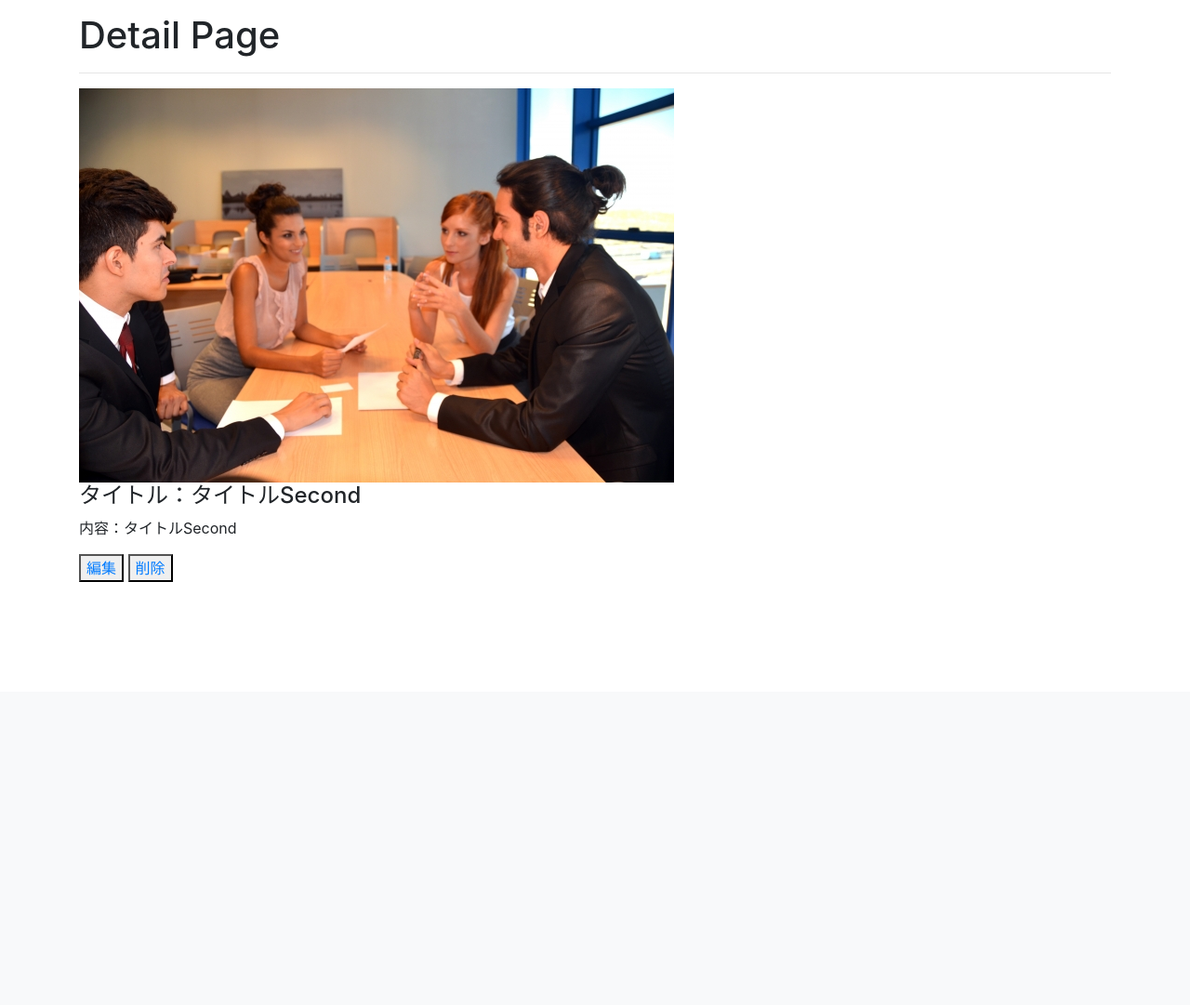
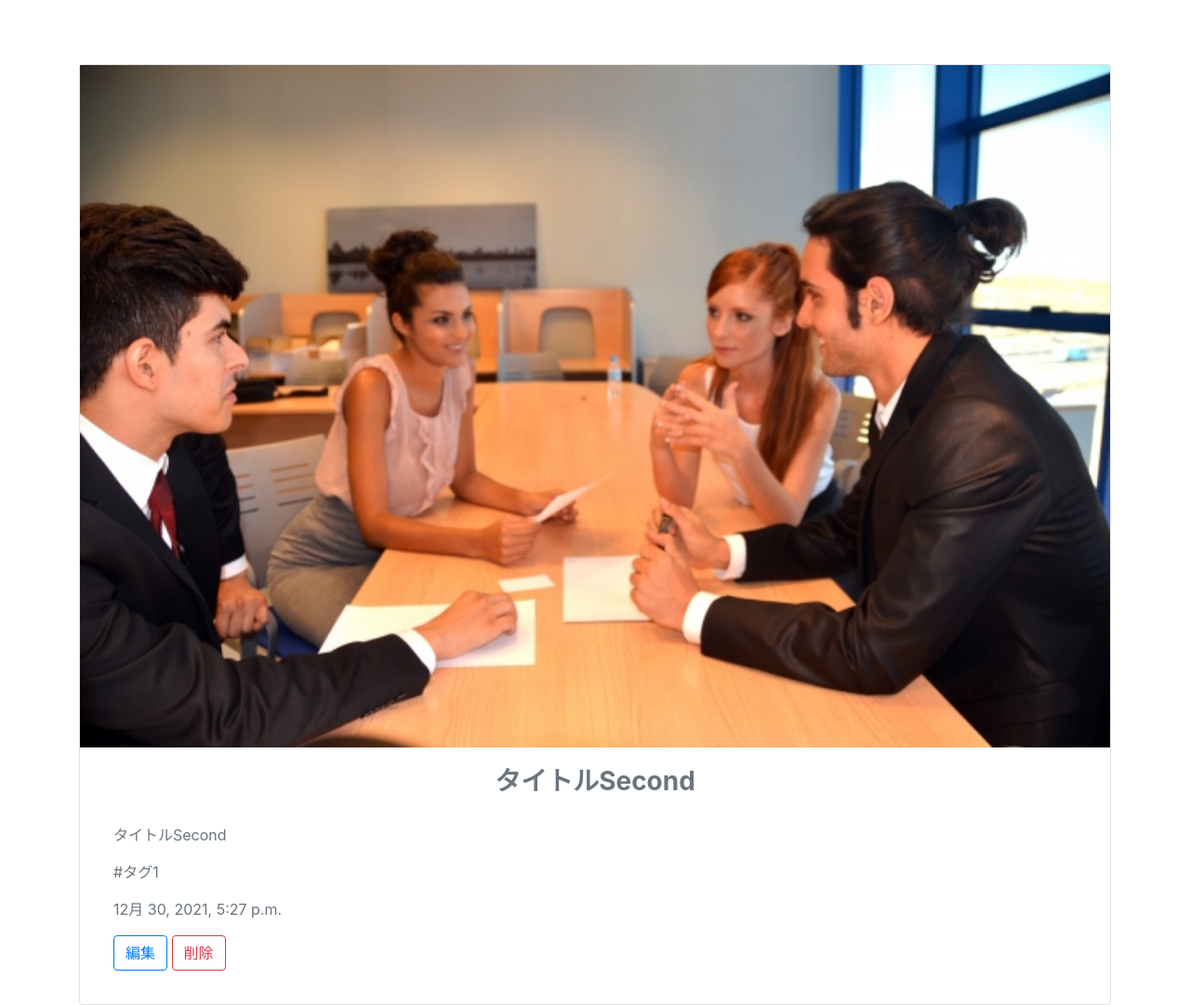
Before and after one commit to Naoshin-hirano/blog_app, a Django app: page /detail/2/ in a window 1280 px wide. Shown: the part 56-1137 px from the top of the page at 93% size. Before the commit the page ends 682 px from the top, so only its background shows below. Run offline with Django 3.2, Linux system fonts and the light colour scheme; data comes from the database, SQL or seed files in the repository; some libraries are stand-ins or nearby versions.

Commit message:
detail.htmlとindex.htmlのレイアウトをbootstrapで装飾

```diff
--- a/blog/templates/blog_app/detail.html
+++ b/blog/templates/blog_app/detail.html
@@ -1,14 +1,20 @@
 {% extends 'base.html' %}
 {% block content %}
 
-<h1>Detail Page</h1>
-<hr>
-{% if post.image %}
- <img src="{{ post.image.url }}">
-{% endif %}
-<h4>タイトル：{{ post.title }}</h4>
-<p>内容：{{ post.text }}</p>
-<button><a href="{% url 'blog_app:edit' post_id=post.id %}">編集</a></button>
-<button><a href="{% url 'blog_app:delete' post_id=post.id %}">削除</a></button>
-
+<div class="card text-secondary" style="margin-top: 55px;">
+ {% if post.image %}
+ <img style="width: 100%; max-height: 500;" class="img-fluid mx-auto" src="{{ post.image.url }}">
+ {% else %}
+ <div class="p-1 border border-secondary text-center pt-5" style="min-width: 500; min-height: 400;">No Image</div>
+ {% endif %}  <div class="card-body">
+   <h3 class="card-title font-weight-bold text-center">{{ post.title }}</h3>
+   <div class="p-3">
+   <p class="card-text">{{ post.text }}</p>
+   <p>#{{post.tag}}</p>
+   <p>{{post.created_at}}</p>
+   <a href="{% url 'blog_app:edit' post_id=post.id %}"><button type="button" class="btn btn-outline-primary">編集</button></a>
+   <a href="{% url 'blog_app:delete' post_id=post.id %}"><button type="button" class="btn btn-outline-danger">削除</button></a>
+ </div>
+</div>
+</div>
 {% endblock %}
```
Also changed, not shown: blog/templates/blog_app/index.html (+19 -14 lines).
